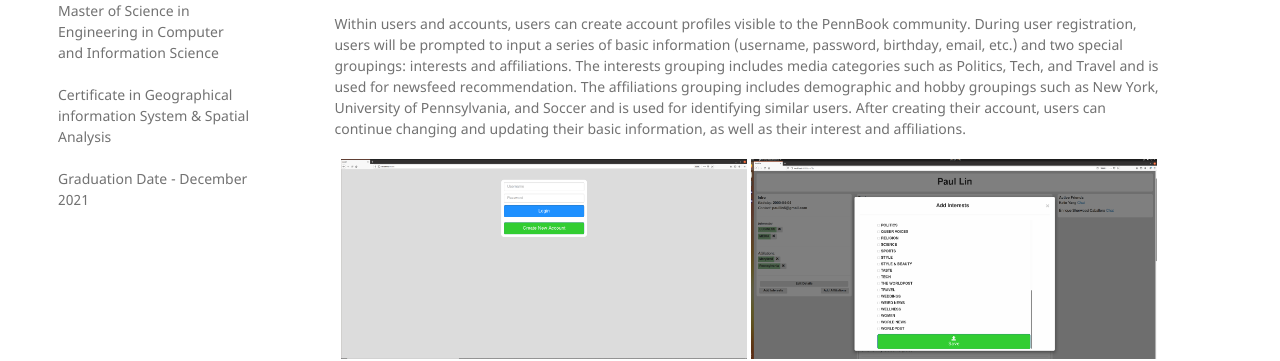
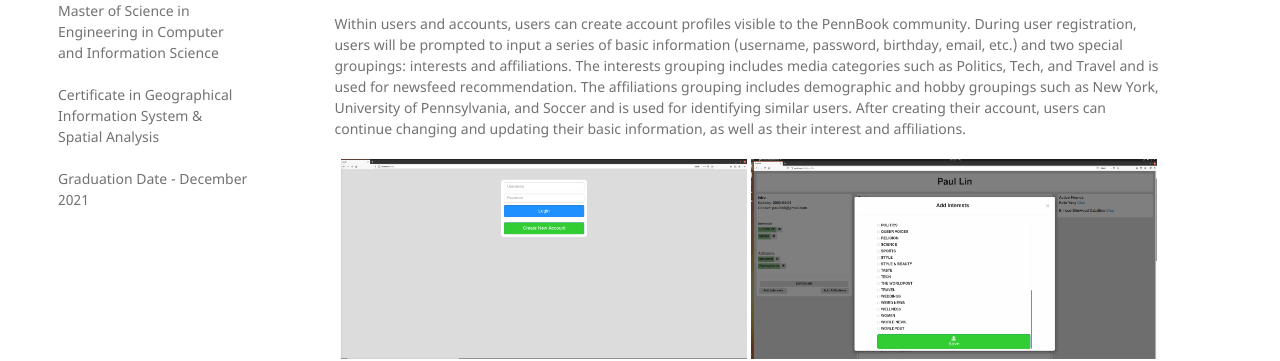
Before and after one commit to paulslin/paulslin.github.io, a Jekyll site: the page built from posts/PennBook.md, in a window 1280 px wide. Shown: the part 409-770 px from the top of the page. Built offline with Jekyll 4.4.1, drawn with Linux system fonts in a browser that asks for light colours; our own code applies the rules of GitHub Pages for plain Markdown files.

```diff
--- a/_config.yml
+++ b/_config.yml
@@ -11,7 +11,7 @@ description:
   <p align="left">
   University of Pennsylvania <br><br>
   Master of Science in Engineering in Computer and Information Science <br><br>
-  Certificate in Geographical information System & Spatial Analysis <br><br>
+  Certificate in Geographical Information System & Spatial Analysis <br><br>
   Graduation Date - December 2021
   </p>
 
```
